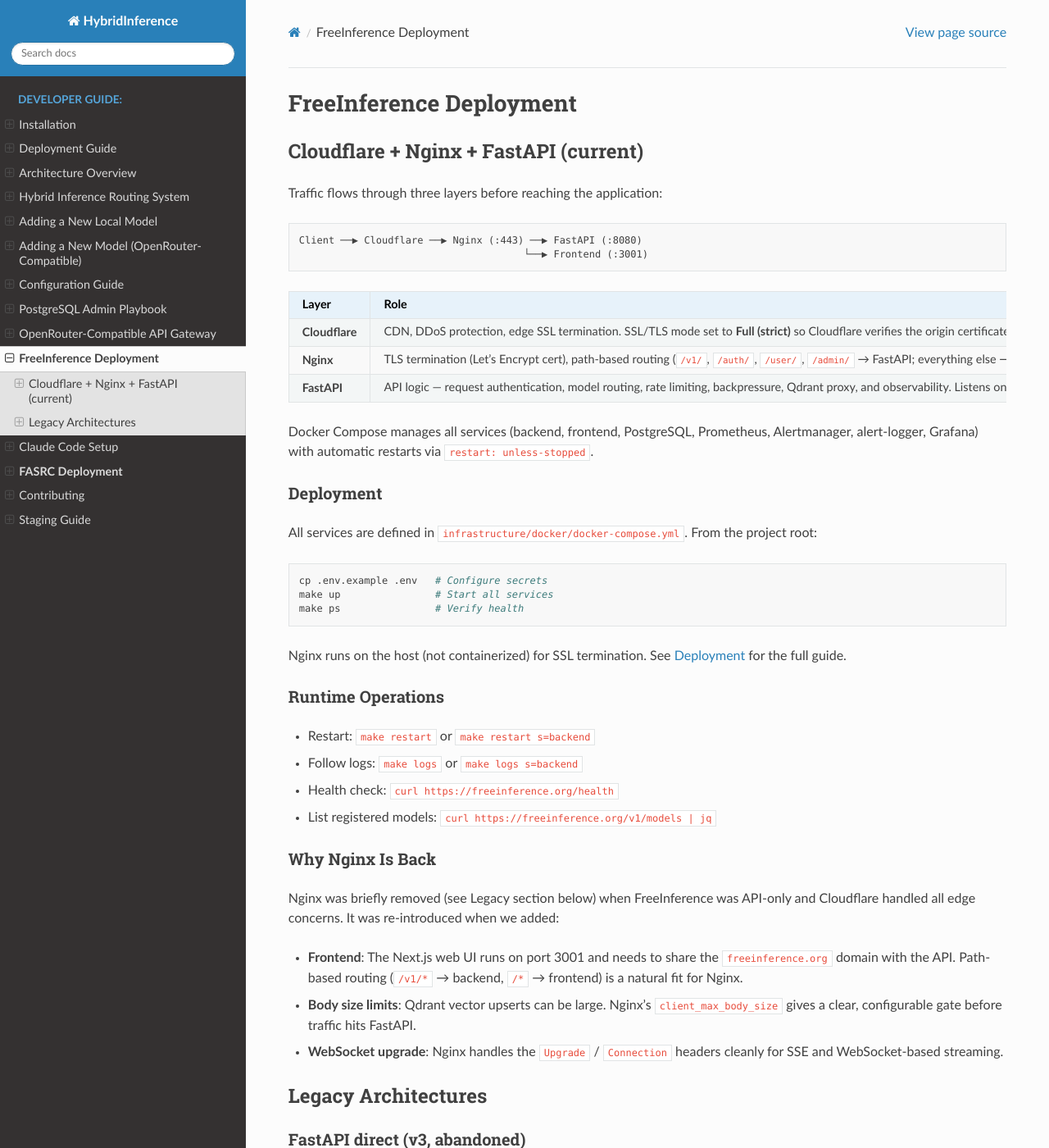
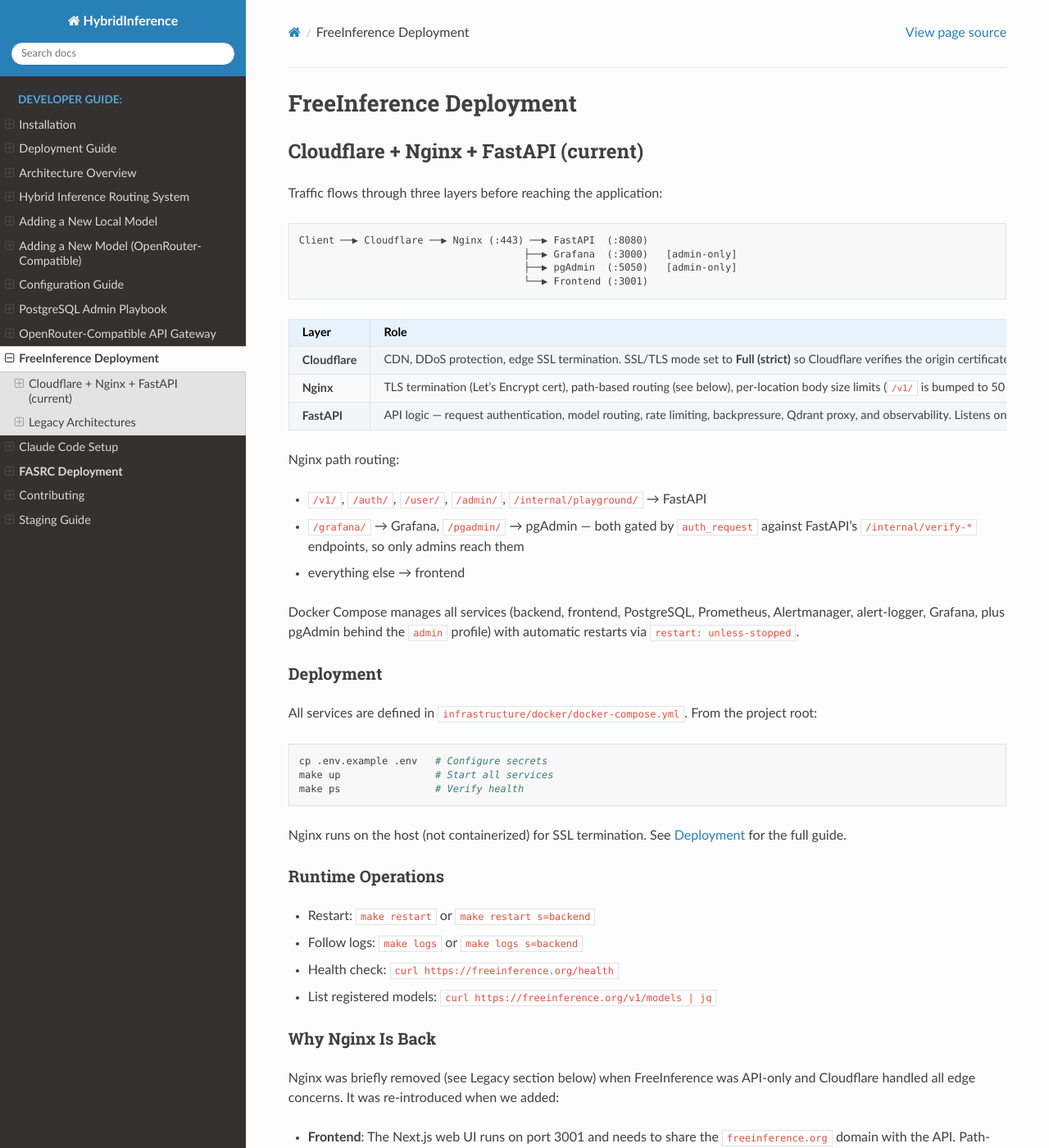
Before and after one commit to B-A-M-N/hybridInference, a Sphinx documentation site: the page built from docs/source/developer/freeinference.md, in a window 1280 px wide and 1400 px high. Shown: the whole window at 82% size. Built offline with Sphinx 7.4.7 and the Read the Docs theme 3.1.0, drawn with Linux system fonts in a browser that asks for light colours; comment, search, counter and statistics services are not loaded; some of the changed text lies outside the part shown.

Commit message:
docs(freeinference): fix routing diagram, body-limit, service list, and v2 wording (#244)
## Summary

Cross-checked `docs/source/developer/freeinference.md` against
`infrastructure/nginx/freeinference.conf`,
`infrastructure/docker/docker-compose.yml`, and the Makefile. Fixed five
inaccuracies:

- **Routing diagram and table.** Added Grafana (`:3000`) and pgAdmin
(`:5050`) as admin-only upstreams behind Nginx. Pulled the path-routing
detail into a sub-list under the layer table so the Nginx row stays
scannable, and added the `/internal/playground/` path that was missing.
- **Body-size limit.** `client_max_body_size 50m` is set only inside
`location ^~ /v1/`; the doc previously implied it was a global Nginx
setting. Reworded to say so explicitly.
- **Service list.** Added pgAdmin (gated by the `admin` Compose
profile), which the original list omitted.
- **v2 abandoned section.** The old wording said Nginx "exposed
`http://freeinference.org` on port 80 and terminated TLS for the public
endpoint" — internally contradictory (HTTP on :80 is not TLS). Reworded
to describe a normal :80 → :443 redirect with TLS termination on :443.
- **Legacy block dedup.** Removed `curl /health` and `curl /v1/models`
lines from the OpenResty (v1) block — they describe the current system,
not the legacy one. Kept the `chat/completions` examples and noted the
model paths are historical.

## Test plan

- [ ] `docs/source/developer/freeinference.md` renders correctly on the
docs site
- [ ] ASCII diagram alignment looks right in the rendered output
- [ ] No other files modified

🤖 Generated with [Claude Code](https://claude.com/claude-code)

Co-authored-by: Claude Opus 4.7 (1M context) <noreply@anthropic.com>

````diff
--- a/docs/source/developer/freeinference.md
+++ b/docs/source/developer/freeinference.md
@@ -5,18 +5,27 @@
 Traffic flows through three layers before reaching the application:
 
 ```
-Client ──▶ Cloudflare ──▶ Nginx (:443) ──▶ FastAPI (:8080)
+Client ──▶ Cloudflare ──▶ Nginx (:443) ──▶ FastAPI  (:8080)
+                                      ├──▶ Grafana  (:3000)   [admin-only]
+                                      ├──▶ pgAdmin  (:5050)   [admin-only]
                                       └──▶ Frontend (:3001)
 ```
 
 | Layer | Role |
 |-------|------|
 | **Cloudflare** | CDN, DDoS protection, edge SSL termination. SSL/TLS mode set to **Full (strict)** so Cloudflare verifies the origin certificate. `CF-Connecting-IP` header carries the real client IP. |
-| **Nginx** | TLS termination (Let's Encrypt cert), path-based routing (`/v1/`, `/auth/`, `/user/`, `/admin/` → FastAPI; everything else → frontend), request body limits (`client_max_body_size`), WebSocket upgrade. |
+| **Nginx** | TLS termination (Let's Encrypt cert), path-based routing (see below), per-location body size limits (`/v1/` is bumped to 50 MB for Qdrant upserts and large completions; everything else uses the Nginx 1 MB default), WebSocket upgrade. |
 | **FastAPI** | API logic — request authentication, model routing, rate limiting, backpressure, Qdrant proxy, and observability. Listens on `127.0.0.1:8080`. |
 
+Nginx path routing:
+
+- `/v1/`, `/auth/`, `/user/`, `/admin/`, `/internal/playground/` → FastAPI
+- `/grafana/` → Grafana, `/pgadmin/` → pgAdmin — both gated by `auth_request` against FastAPI's `/internal/verify-*` endpoints, so only admins reach them
+- everything else → frontend
+
 Docker Compose manages all services (backend, frontend, PostgreSQL, Prometheus,
-Alertmanager, alert-logger, Grafana) with automatic restarts via `restart: unless-stopped`.
+Alertmanager, alert-logger, Grafana, plus pgAdmin behind the `admin` profile)
+with automatic restarts via `restart: unless-stopped`.
 
 ### Deployment
 
@@ -54,7 +63,7 @@ We previously served OpenRouter-compatible traffic directly through FastAPI list
 
 ### Nginx (v2, abandoned)
 
-We briefly fronted FastAPI (running on port 8080) with vanilla Nginx that exposed `http://freeinference.org` on port 80 and terminated TLS for the public endpoint. Once Cloudflare took over edge SSL duties, the extra hop mostly added deployment and observability complexity without material benefit, so the setup was removed.
+We briefly fronted FastAPI (running on port 8080) with vanilla Nginx that listened on port 80 (redirecting to HTTPS) and terminated TLS on port 443 for `https://freeinference.org`. Once Cloudflare took over edge SSL duties, the extra hop mostly added deployment and observability complexity without material benefit, so the setup was removed.
 
 ### Nginx + Lua via OpenResty (v1, abandoned)
 
@@ -127,13 +136,9 @@ sudo systemctl enable openresty
 sudo openresty -s reload
 ```
 
+The model paths below are historical and may no longer match the registry; query `/v1/models` for the currently registered models.
+
 ```bash
-# check service status
-curl https://freeinference.org/health
-
-# list all models
-curl https://freeinference.org/v1/models | jq
-
 # Chat with Qwen3-Coder
 curl -X POST http://freeinference.org/v1/chat/completions \
   -H "Content-Type: application/json" \
````
